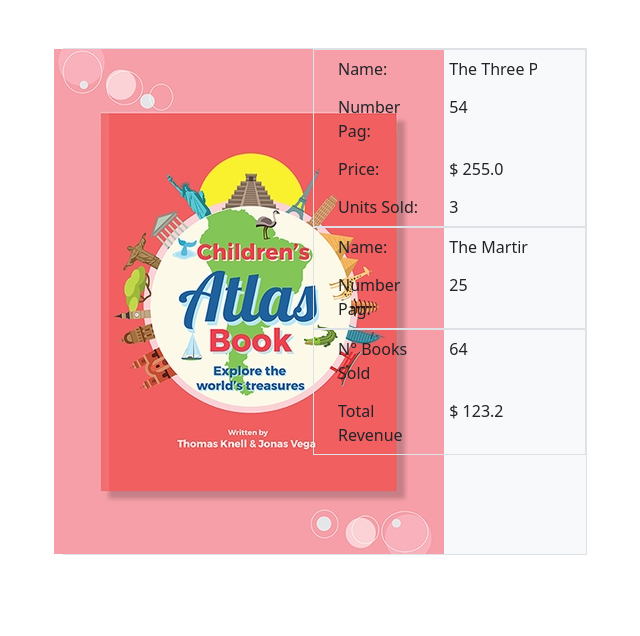
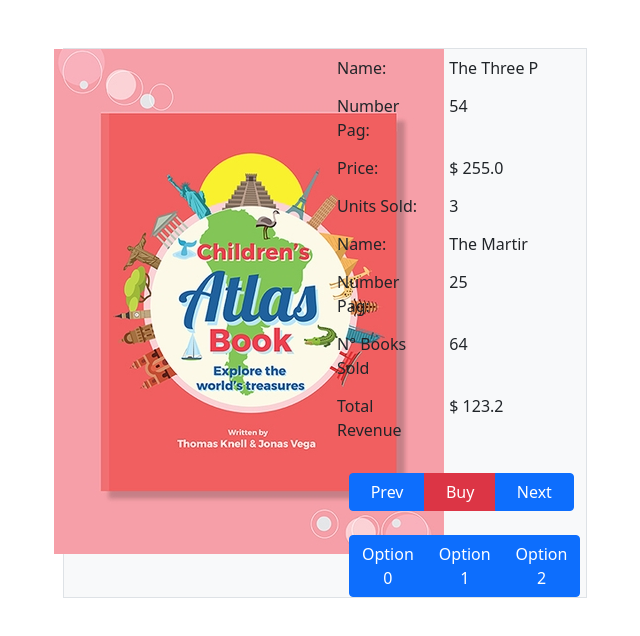
Before and after one commit to Andres6936/ChildrenStories, a React (Create React App) app: page / in a window 1280 px wide. Shown: the top 636 px of the page, without its empty margins (315-955 px from the left). Built offline with nearby package versions, Linux system fonts and the light colour scheme.

Commit message:
Added section for buttons and options

```diff
--- a/src/App.js
+++ b/src/App.js
@@ -13,22 +13,38 @@
 
                     <div className='col-6'>
                         <div className='row'>
-                            <form className='row border'>
+                            <form className='row'>
                                 <LabelInline label='Name:' value='The Three Picks'/>
                                 <LabelInline label='Number Pag:' value='54'/>
                                 <LabelInline label='Price:' value='$ 255.0'/>
                                 <LabelInline label='Units Sold:' value='3'/>
                             </form>
 
-                            <form className='row border'>
+                            <form className='row'>
                                 <LabelInline label='Name:' value='The Martir'/>
                                 <LabelInline label='Number Pag:' value='25'/>
                             </form>
 
-                            <form className='row border'>
+                            <form className='row'>
                                 <LabelInline label='N° Books Sold' value='64'/>
                                 <LabelInline label='Total Revenue' value='$ 123.2'/>
                             </form>
+                        </div>
+
+                        <div className='row mx-auto mr-4 mt-4'>
+                            <div className='btn-group'>
+                                <button className='btn btn-primary'>Prev</button>
+                                <button className='btn btn-danger'>Buy</button>
+                                <button className='btn btn-primary'>Next</button>
+                            </div>
+                        </div>
+
+                        <div className='row mx-auto mr-4 mt-4'>
+                            <div className='btn-group'>
+                                <button className='btn btn-primary'>Option 0</button>
+                                <button className='btn btn-primary'>Option 1</button>
+                                <button className='btn btn-primary'>Option 2</button>
+                            </div>
                         </div>
                     </div>
                 </div>
```
